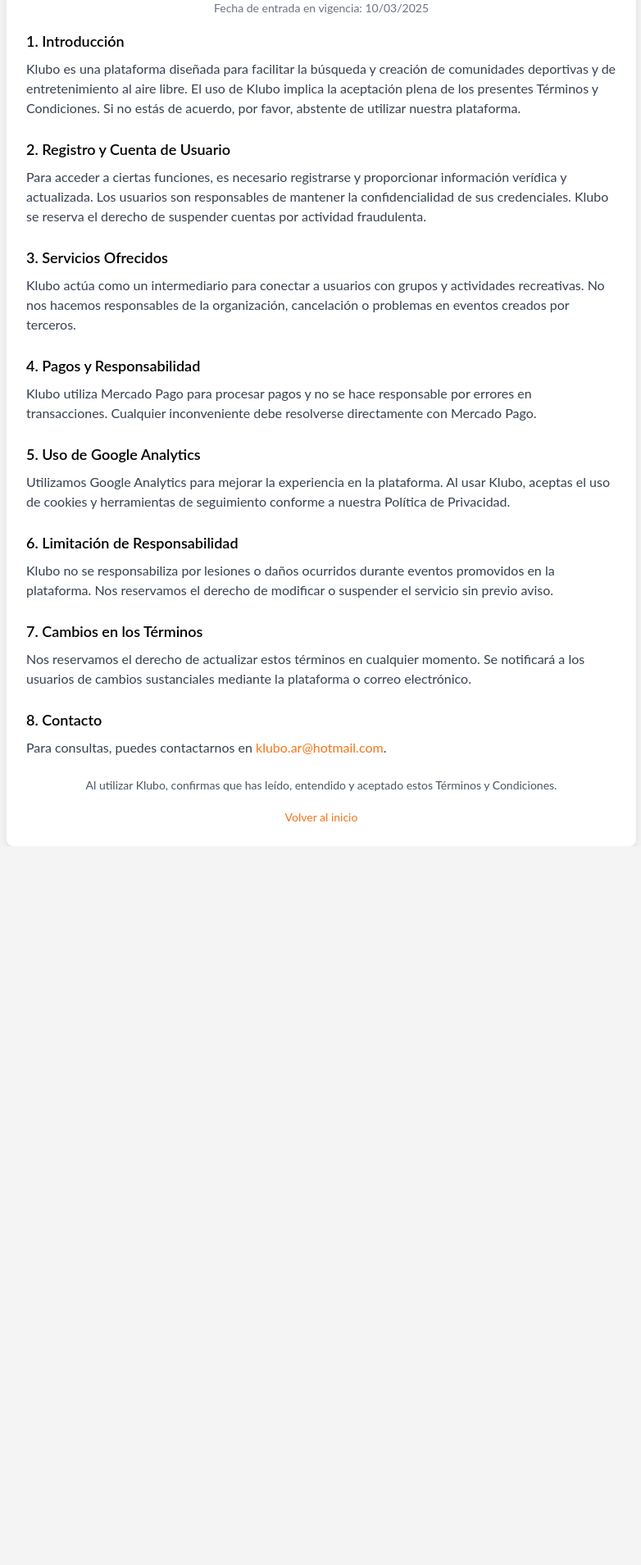
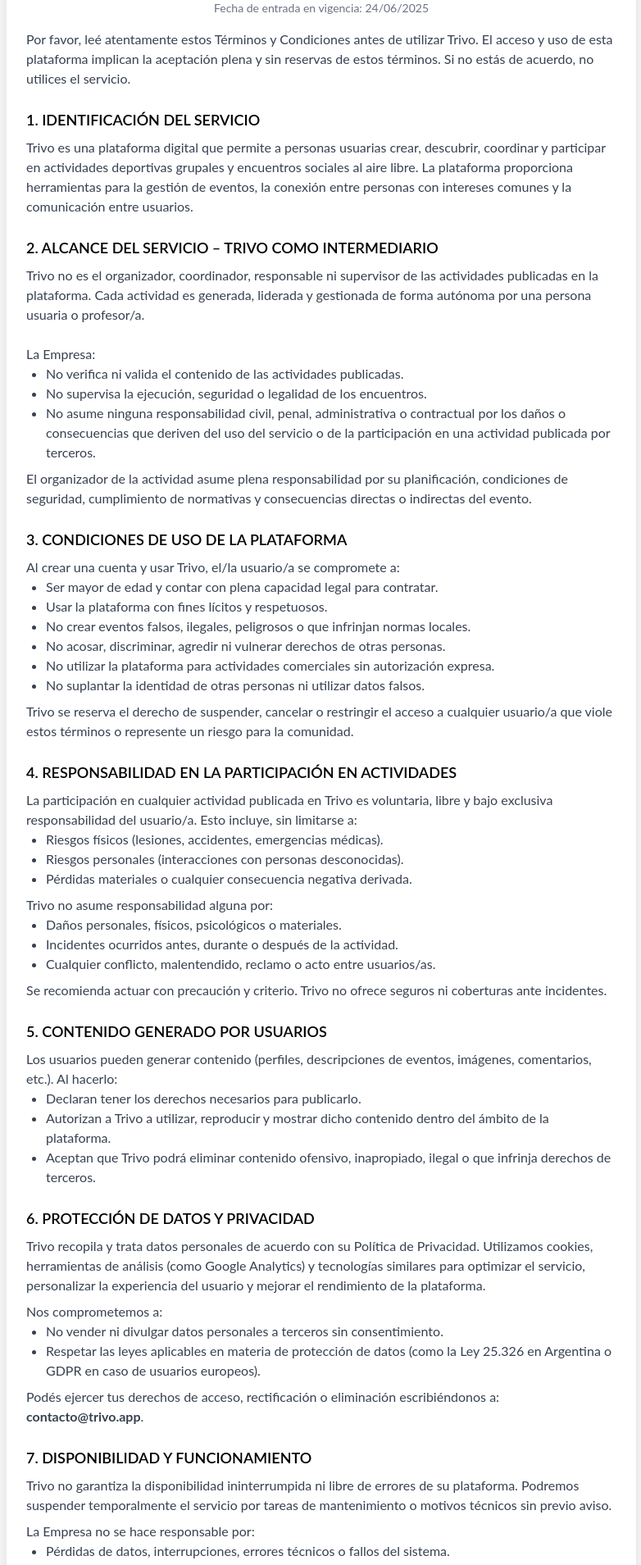
Before and after one commit to TrivoAr/TrivoBeta, a Next.js app: page /terminos-condiciones in a window 1280 px wide. Shown: the part 120-2029 px from the top of the page at 82% size, without its empty margins (248-1030 px from the left). Before the commit the page ends 1152 px from the top, so only its background shows below. Built offline with nearby package versions, Linux system fonts and the light colour scheme; no server answers.

Commit message:
Cambios en pagina principal

```diff
--- a/src/app/login/page.tsx
+++ b/src/app/login/page.tsx
@@ -129,7 +129,7 @@
           {/* Olvidaste contraseña */}
           <div className="text-left mb-[26px]">
             <a
-              href="https://api.whatsapp.com/send?phone=+5493813155745&text=¡Hola! Olvide mi contraseña 🥲"
+              href="#"
               className="text-[15px] text-orange-500 hover:underline "
             >
               ¿Olvidaste tu contraseña?
--- a/src/app/terminos-condiciones/page.tsx
+++ b/src/app/terminos-condiciones/page.tsx
@@ -4,73 +4,164 @@
 
 function TermsAndConditions() {
   return (
-    <div className="max-w-3xl mx-auto p-6 bg-white shadow-lg rounded-lg mt-10 font-sans">
+    <div className="max-w-3xl mx-auto p-6 bg-white shadow-lg rounded-lg mt-10 font-sans pb-[100px]">
       <h1 className="text-2xl font-bold text-center mb-6 text-orange-500">
-        Términos y Condiciones de Uso de Klubo
+        TÉRMINOS Y CONDICIONES DE USO – TRIVO
       </h1>
 
       <p className="text-sm text-gray-500 text-center mb-4">
-        Fecha de entrada en vigencia: 10/03/2025
+        Fecha de entrada en vigencia: 24/06/2025
       </p>
 
       <section className="mb-6">
-        <h2 className="text-lg font-semibold text-black mb-2">1. Introducción</h2>
         <p className="text-gray-700">
-          Klubo es una plataforma diseñada para facilitar la búsqueda y creación de comunidades deportivas y de entretenimiento al aire libre. El uso de Klubo implica la aceptación plena de los presentes Términos y Condiciones. Si no estás de acuerdo, por favor, abstente de utilizar nuestra plataforma.
+          Por favor, leé atentamente estos Términos y Condiciones antes de utilizar Trivo.
+          El acceso y uso de esta plataforma implican la aceptación plena y sin reservas de estos términos. Si no estás de acuerdo, no utilices el servicio.
         </p>
       </section>
 
       <section className="mb-6">
-        <h2 className="text-lg font-semibold text-black mb-2">2. Registro y Cuenta de Usuario</h2>
+        <h2 className="text-lg font-semibold text-black mb-2">1. IDENTIFICACIÓN DEL SERVICIO</h2>
         <p className="text-gray-700">
-          Para acceder a ciertas funciones, es necesario registrarse y proporcionar información verídica y actualizada. Los usuarios son responsables de mantener la confidencialidad de sus credenciales. Klubo se reserva el derecho de suspender cuentas por actividad fraudulenta.
+          Trivo es una plataforma digital que permite a personas usuarias crear, descubrir, coordinar y participar en actividades deportivas grupales y encuentros sociales al aire libre. La plataforma proporciona herramientas para la gestión de eventos, la conexión entre personas con intereses comunes y la comunicación entre usuarios.
         </p>
       </section>
 
       <section className="mb-6">
-        <h2 className="text-lg font-semibold text-black mb-2">3. Servicios Ofrecidos</h2>
+        <h2 className="text-lg font-semibold text-black mb-2">2. ALCANCE DEL SERVICIO – TRIVO COMO INTERMEDIARIO</h2>
         <p className="text-gray-700">
-          Klubo actúa como un intermediario para conectar a usuarios con grupos y actividades recreativas. No nos hacemos responsables de la organización, cancelación o problemas en eventos creados por terceros.
+          Trivo no es el organizador, coordinador, responsable ni supervisor de las actividades publicadas en la plataforma. Cada actividad es generada, liderada y gestionada de forma autónoma por una persona usuaria o profesor/a.
+          <br /><br />
+          La Empresa:
+        </p>
+        <ul className="list-disc pl-6 text-gray-700">
+          <li>No verifica ni valida el contenido de las actividades publicadas.</li>
+          <li>No supervisa la ejecución, seguridad o legalidad de los encuentros.</li>
+          <li>No asume ninguna responsabilidad civil, penal, administrativa o contractual por los daños o consecuencias que deriven del uso del servicio o de la participación en una actividad publicada por terceros.</li>
+        </ul>
+        <p className="text-gray-700 mt-2">
+          El organizador de la actividad asume plena responsabilidad por su planificación, condiciones de seguridad, cumplimiento de normativas y consecuencias directas o indirectas del evento.
         </p>
       </section>
 
       <section className="mb-6">
-        <h2 className="text-lg font-semibold text-black mb-2">4. Pagos y Responsabilidad</h2>
+        <h2 className="text-lg font-semibold text-black mb-2">3. CONDICIONES DE USO DE LA PLATAFORMA</h2>
         <p className="text-gray-700">
-          Klubo utiliza Mercado Pago para procesar pagos y no se hace responsable por errores en transacciones. Cualquier inconveniente debe resolverse directamente con Mercado Pago.
+          Al crear una cuenta y usar Trivo, el/la usuario/a se compromete a:
+        </p>
+        <ul className="list-disc pl-6 text-gray-700">
+          <li>Ser mayor de edad y contar con plena capacidad legal para contratar.</li>
+          <li>Usar la plataforma con fines lícitos y respetuosos.</li>
+          <li>No crear eventos falsos, ilegales, peligrosos o que infrinjan normas locales.</li>
+          <li>No acosar, discriminar, agredir ni vulnerar derechos de otras personas.</li>
+          <li>No utilizar la plataforma para actividades comerciales sin autorización expresa.</li>
+          <li>No suplantar la identidad de otras personas ni utilizar datos falsos.</li>
+        </ul>
+        <p className="text-gray-700 mt-2">
+          Trivo se reserva el derecho de suspender, cancelar o restringir el acceso a cualquier usuario/a que viole estos términos o represente un riesgo para la comunidad.
         </p>
       </section>
 
       <section className="mb-6">
-        <h2 className="text-lg font-semibold text-black mb-2">5. Uso de Google Analytics</h2>
+        <h2 className="text-lg font-semibold text-black mb-2">4. RESPONSABILIDAD EN LA PARTICIPACIÓN EN ACTIVIDADES</h2>
         <p className="text-gray-700">
-          Utilizamos Google Analytics para mejorar la experiencia en la plataforma. Al usar Klubo, aceptas el uso de cookies y herramientas de seguimiento conforme a nuestra Política de Privacidad.
+          La participación en cualquier actividad publicada en Trivo es voluntaria, libre y bajo exclusiva responsabilidad del usuario/a. Esto incluye, sin limitarse a:
+        </p>
+        <ul className="list-disc pl-6 text-gray-700">
+          <li>Riesgos físicos (lesiones, accidentes, emergencias médicas).</li>
+          <li>Riesgos personales (interacciones con personas desconocidas).</li>
+          <li>Pérdidas materiales o cualquier consecuencia negativa derivada.</li>
+        </ul>
+        <p className="text-gray-700 mt-2">
+          Trivo no asume responsabilidad alguna por:
+        </p>
+        <ul className="list-disc pl-6 text-gray-700">
+          <li>Daños personales, físicos, psicológicos o materiales.</li>
+          <li>Incidentes ocurridos antes, durante o después de la actividad.</li>
+          <li>Cualquier conflicto, malentendido, reclamo o acto entre usuarios/as.</li>
+        </ul>
+        <p className="text-gray-700 mt-2">
+          Se recomienda actuar con precaución y criterio. Trivo no ofrece seguros ni coberturas ante incidentes.
         </p>
       </section>
 
       <section className="mb-6">
-        <h2 className="text-lg font-semibold text-black mb-2">6. Limitación de Responsabilidad</h2>
+        <h2 className="text-lg font-semibold text-black mb-2">5. CONTENIDO GENERADO POR USUARIOS</h2>
         <p className="text-gray-700">
-          Klubo no se responsabiliza por lesiones o daños ocurridos durante eventos promovidos en la plataforma. Nos reservamos el derecho de modificar o suspender el servicio sin previo aviso.
+          Los usuarios pueden generar contenido (perfiles, descripciones de eventos, imágenes, comentarios, etc.). Al hacerlo:
+        </p>
+        <ul className="list-disc pl-6 text-gray-700">
+          <li>Declaran tener los derechos necesarios para publicarlo.</li>
+          <li>Autorizan a Trivo a utilizar, reproducir y mostrar dicho contenido dentro del ámbito de la plataforma.</li>
+          <li>Aceptan que Trivo podrá eliminar contenido ofensivo, inapropiado, ilegal o que infrinja derechos de terceros.</li>
+        </ul>
+      </section>
+
+      <section className="mb-6">
+        <h2 className="text-lg font-semibold text-black mb-2">6. PROTECCIÓN DE DATOS Y PRIVACIDAD</h2>
+        <p className="text-gray-700">
+          Trivo recopila y trata datos personales de acuerdo con su Política de Privacidad. Utilizamos cookies, herramientas de análisis (como Google Analytics) y tecnologías similares para optimizar el servicio, personalizar la experiencia del usuario y mejorar el rendimiento de la plataforma.
+        </p>
+        <p className="text-gray-700 mt-2">
+          Nos comprometemos a:
+        </p>
+        <ul className="list-disc pl-6 text-gray-700">
+          <li>No vender ni divulgar datos personales a terceros sin consentimiento.</li>
+          <li>Respetar las leyes aplicables en materia de protección de datos (como la Ley 25.326 en Argentina o GDPR en caso de usuarios europeos).</li>
+        </ul>
+        <p className="text-gray-700 mt-2">
+          Podés ejercer tus derechos de acceso, rectificación o eliminación escribiéndonos a: <strong>contacto@trivo.app</strong>.
         </p>
       </section>
 
       <section className="mb-6">
-        <h2 className="text-lg font-semibold text-black mb-2">7. Cambios en los Términos</h2>
+        <h2 className="text-lg font-semibold text-black mb-2">7. DISPONIBILIDAD Y FUNCIONAMIENTO</h2>
         <p className="text-gray-700">
-          Nos reservamos el derecho de actualizar estos términos en cualquier momento. Se notificará a los usuarios de cambios sustanciales mediante la plataforma o correo electrónico.
+          Trivo no garantiza la disponibilidad ininterrumpida ni libre de errores de su plataforma. Podremos suspender temporalmente el servicio por tareas de mantenimiento o motivos técnicos sin previo aviso.
+        </p>
+        <p className="text-gray-700 mt-2">
+          La Empresa no se hace responsable por:
+        </p>
+        <ul className="list-disc pl-6 text-gray-700">
+          <li>Pérdidas de datos, interrupciones, errores técnicos o fallos del sistema.</li>
+          <li>Contenido publicado por terceros o enlaces a servicios externos.</li>
+        </ul>
+      </section>
+
+      <section className="mb-6">
+        <h2 className="text-lg font-semibold text-black mb-2">8. PROPIEDAD INTELECTUAL</h2>
+        <p className="text-gray-700">
+          Todo el contenido propio de Trivo (marca, software, diseño, textos, imágenes, etc.) está protegido por derechos de autor y propiedad intelectual. Queda prohibida su copia, modificación, distribución o uso comercial sin autorización expresa.
         </p>
       </section>
 
       <section className="mb-6">
-        <h2 className="text-lg font-semibold text-black mb-2">8. Contacto</h2>
+        <h2 className="text-lg font-semibold text-black mb-2">9. MODIFICACIONES</h2>
         <p className="text-gray-700">
-          Para consultas, puedes contactarnos en <a href="mailto:klubo.ar@hotmail.com" className="text-orange-500 hover:underline">klubo.ar@hotmail.com</a>.
+          Nos reservamos el derecho de actualizar estos Términos y Condiciones en cualquier momento. Las modificaciones serán notificadas a través de la plataforma. El uso continuado implica la aceptación de los nuevos términos.
+        </p>
+      </section>
+
+      <section className="mb-6">
+        <h2 className="text-lg font-semibold text-black mb-2">10. LEY APLICABLE Y JURISDICCIÓN</h2>
+        <p className="text-gray-700">
+          Estos términos se rigen por las leyes de la República Argentina. Cualquier disputa o conflicto será sometido a los tribunales ordinarios de la Ciudad de San Miguel de Tucumán (o la jurisdicción que se defina según la sede legal de la empresa).
+        </p>
+      </section>
+
+      <section className="mb-6">
+        <h2 className="text-lg font-semibold text-black mb-2">11. CONTACTO</h2>
+        <p className="text-gray-700">
+          Para consultas, reclamos o ejercer derechos legales, podés escribirnos a:
+          <br />
+          📧 <a href="mailto:contacto@trivo.app" className="text-orange-500 hover:underline"></a>
+          <br />
+
         </p>
       </section>
 
       <p className="text-center text-gray-600 text-sm mt-6">
-        Al utilizar Klubo, confirmas que has leído, entendido y aceptado estos Términos y Condiciones.
+        Al utilizar Trivo, confirmás que leíste, comprendiste y aceptás estos Términos y Condiciones.
       </p>
 
       <div className="text-center mt-4">
```
